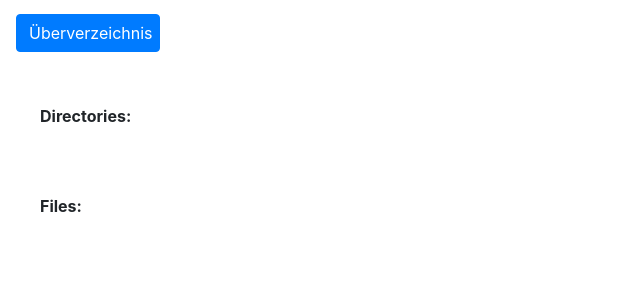
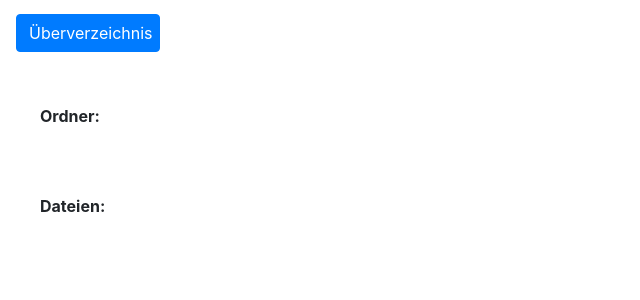
Before and after one commit to JanSchoenfeld/praxisleistung, a Flask app: template templates/index_files.html in a window 1280 px wide. Shown: the part 264-564 px from the top of the page, without its empty margins (0-640 px from the left). Run offline with Flask 2, Linux system fonts and the light colour scheme; the template is opened without the code that fills it, so the values that code supplies are empty; some libraries are stand-ins or nearby versions.

Commit message:
Add final translation v2

```diff
--- a/templates/index_files.html
+++ b/templates/index_files.html
@@ -3,7 +3,7 @@
 {% block data %}
 <!-- List the directories and files in the current directory -->
 <div style=padding:1rem;>
-    <h6 class="font-weight-bold" style="padding:1rem;">Directories:</h6>
+    <h6 class="font-weight-bold" style="padding:1rem;">Ordner:</h6>
     <ul class="list-group">
     {% for directory in directories %}
     <li class="list-group-item">{{ directory }}</li>
@@ -11,7 +11,7 @@
 </div>
 
 <div style=padding:1rem;>
-    <h6 class="font-weight-bold" style="padding:1rem;">Files:</h6>
+    <h6 class="font-weight-bold" style="padding:1rem;">Dateien:</h6>
     <ul class="list-group">
     {% for file in files %}
     <li class="list-group-item">{{ file }}</li>
--- a/templates/search.html
+++ b/templates/search.html
@@ -3,14 +3,14 @@
 {% block data %}
 <!-- Display the search results as list -->
 <div style=padding:1rem;>
-    <p>Search for <b>{{search_string}}</b>: </p>
+    <p>Suche für <b>{{search_string}}</b>: </p>
     {% if resultlist|length > 0 %}
     <ul class="list-group">
     {% for result in resultlist %}
     <li class="list-group-item">{{ result }}</li>
     {% endfor %}
     {% else %}
-    <p>No results found.</p>
+    <p>Keine Ergebnisse gefunden.</p>
     {% endif %}
 </div>
 {% endblock %}
```
